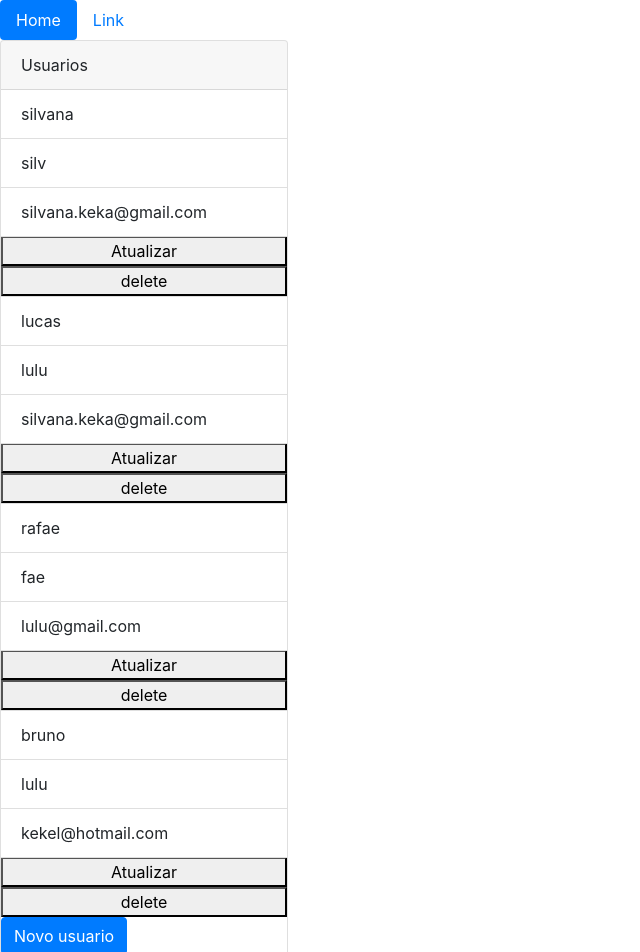
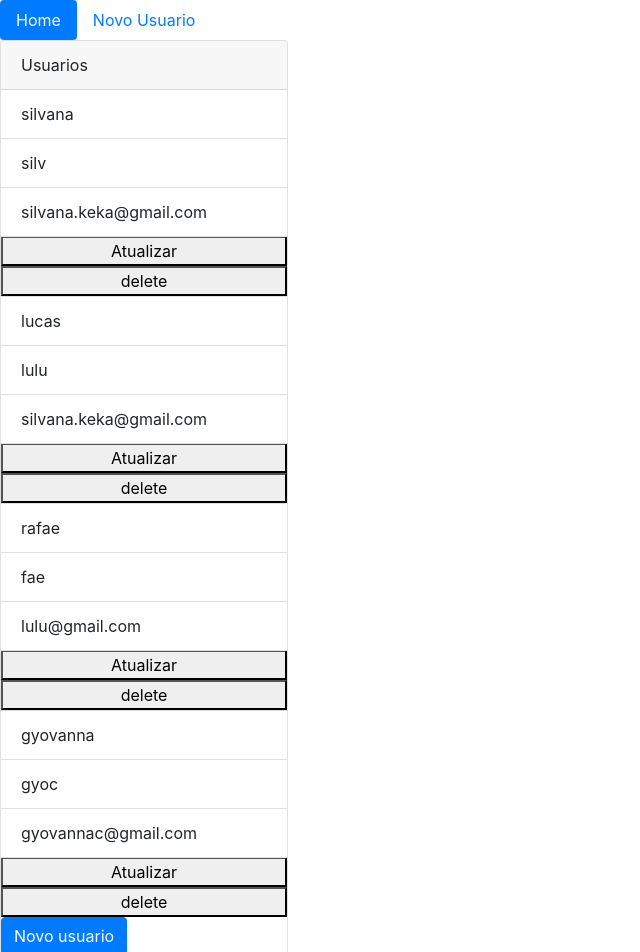
Before and after one commit to ramorim1998/http-estudos, an Angular app: page /home in a window 1280 px wide. Shown: the top 952 px of the page, without its empty margins (0-640 px from the left). Built offline with nearby package versions, Linux system fonts and the light colour scheme; data requests are answered from the project's data file.

Commit message:
comentarios de codigo

```diff
--- a/db.json
+++ b/db.json
@@ -19,10 +19,10 @@
       "email": "lulu@gmail.com"
     },
     {
-      "id": 8,
-      "name": "bruno",
-      "username": "lulu",
-      "email": "kekel@hotmail.com"
+      "id": 9,
+      "name": "gyovanna",
+      "username": "gyoc",
+      "email": "gyovannac@gmail.com"
     }
   ]
 }
--- a/src/app/app.component.html
+++ b/src/app/app.component.html
@@ -1,9 +1,10 @@
+<!--navbar simples baseado em bootstrap-->
 <ul class="nav nav-pills">
   <li class="nav-item">
     <a class="nav-link active" routerLink='/home'>Home</a>
   </li>
   <li class="nav-item">
-    <a class="nav-link" routerLink='novo-usuario'>Link</a>
+    <a class="nav-link" routerLink='novo-usuario'>Novo Usuario</a>
   </li>
 
 </ul>
--- a/src/app/app.component.ts
+++ b/src/app/app.component.ts
@@ -6,5 +6,4 @@ import { Component } from '@angular/core';
   styleUrls: ['./app.component.css']
 })
 export class AppComponent {
-  title = 'http-estudos';
 }
--- a/src/app/guards/auth-guard.service.ts
+++ b/src/app/guards/auth-guard.service.ts
@@ -4,7 +4,7 @@ import { CanActivate, Resolve } from '@angular/router';
 import { Usuario } from '../domains/usuario';
 import { of } from 'rxjs';
 
-
+// guarda de rota e separação de PUT e POST;
 @Injectable({
   providedIn: 'root'
 })
--- a/src/app/usuario-form/usuario-form.component.html
+++ b/src/app/usuario-form/usuario-form.component.html
@@ -1,3 +1,4 @@
+<!--fomulario de criação de usuario usando form do bootstrap como base-->
 <form class="needs-validation" novalidate [formGroup]="userForm">
     <div class="form-row">
         <div class="col-md-4 mb-3">
--- a/src/app/usuario-list/usuario-list.component.html
+++ b/src/app/usuario-list/usuario-list.component.html
@@ -1,3 +1,4 @@
+<!--listagem de usuario utilizando card para visualizar as instancias de cada usuario-->
 <div class="card" style="width: 18rem;">
     <div class="card-header">
       Usuarios
@@ -12,6 +13,7 @@
     <button class="btn btn-primary" routerLink = '/novo-usuario'>Novo usuario</button>
   </div>
 </div>
+<!--template com mensagem de carregamento-->
   <ng-template #loading>
       <span>carregando usuarios...</span>
   </ng-template>
--- a/src/app/usuario-list/usuario-list.component.ts
+++ b/src/app/usuario-list/usuario-list.component.ts
@@ -14,14 +14,16 @@ export class UsuarioListComponent implements OnInit {
   usuarios$: Observable<Usuario[]>;
 
   constructor(private user: UsuarioService, private router:Router, private route: ActivatedRoute) { }
-
+  // criação e visualização da lista de usuario
   ngOnInit() {
     this.usuarios$ = this.user.list();
     //this.user.list().subscribe(dados=>this.usuarios=dados);
   }
+  // metodo para editar usuario
   onEdit(id: number){
     this.router.navigate(['/editar',id],{relativeTo: this.route});
   }
+  //metodo para deletar usuario
   onDelete(user){
     this.user.eraser(user.id).subscribe();
     window.location.reload();
```
Also changed, not shown: src/app/usuario-form/usuario-form.component.ts (+5 -2 lines), src/app/usuario.service.ts (+6 -2 lines).
